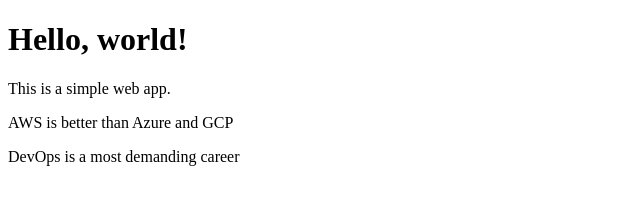
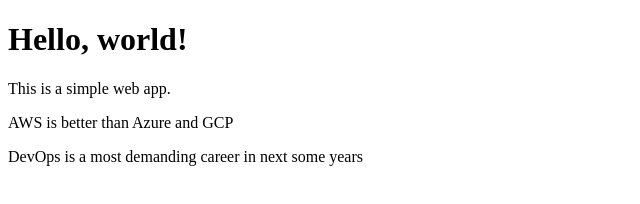
Before and after one commit to Supu-27/Simple-webapp, a plain HTML site: page index.html in a window 1280 px wide. Shown: the whole page, without its empty margins (0-640 px from the left). Drawn offline with Linux system fonts and the light colour scheme.

Commit message:
modified index.html

```diff
--- a/index.html
+++ b/index.html
@@ -7,6 +7,6 @@
 	<h1>Hello, world!</h1>
 	<p>This is a simple web app.</p>
 	<p>AWS is better than Azure and GCP</p>
-	<p>DevOps is a most demanding career</p>
+	<p>DevOps is a most demanding career in next some years</p>
 </body>
 </html>
```
